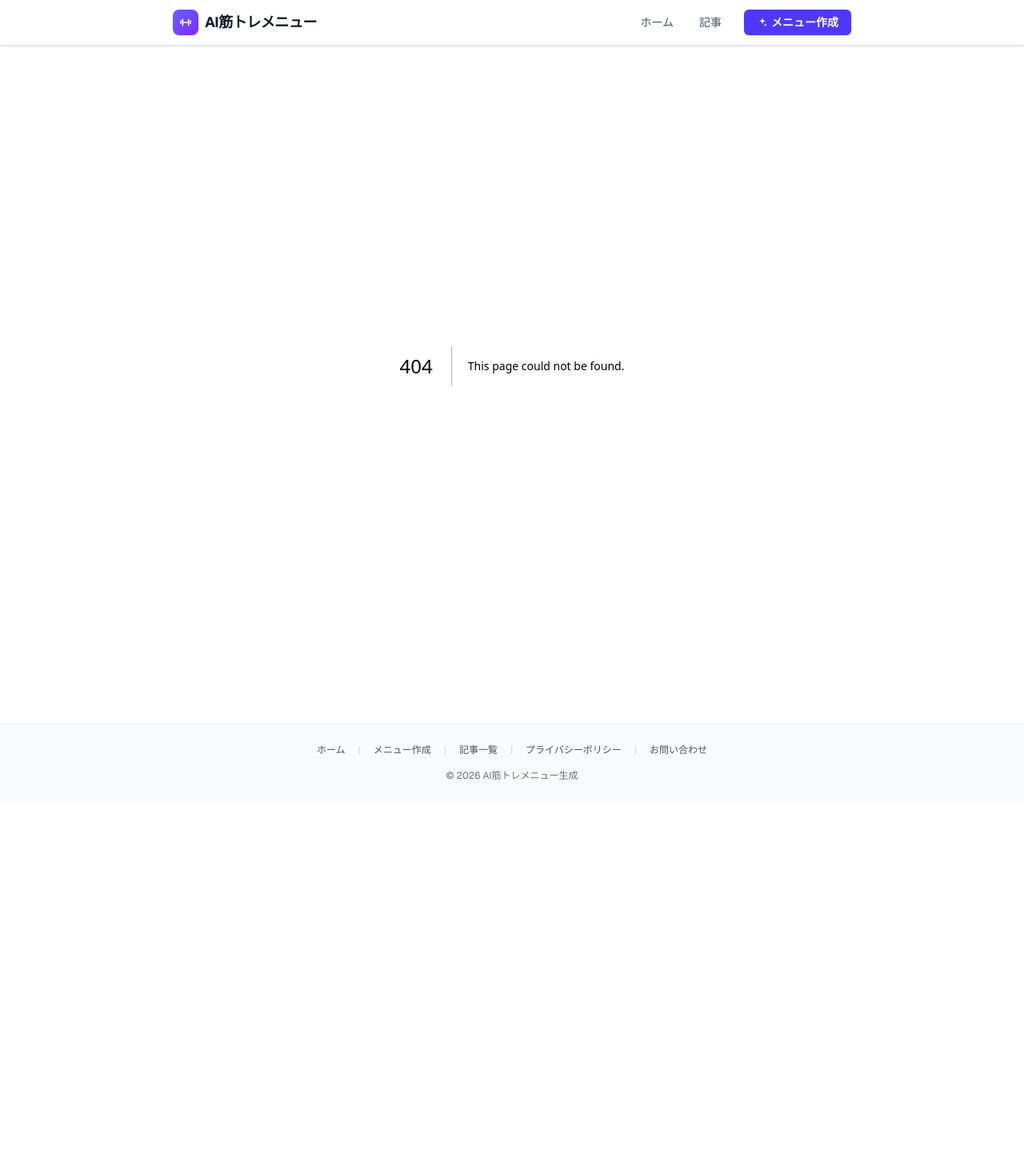
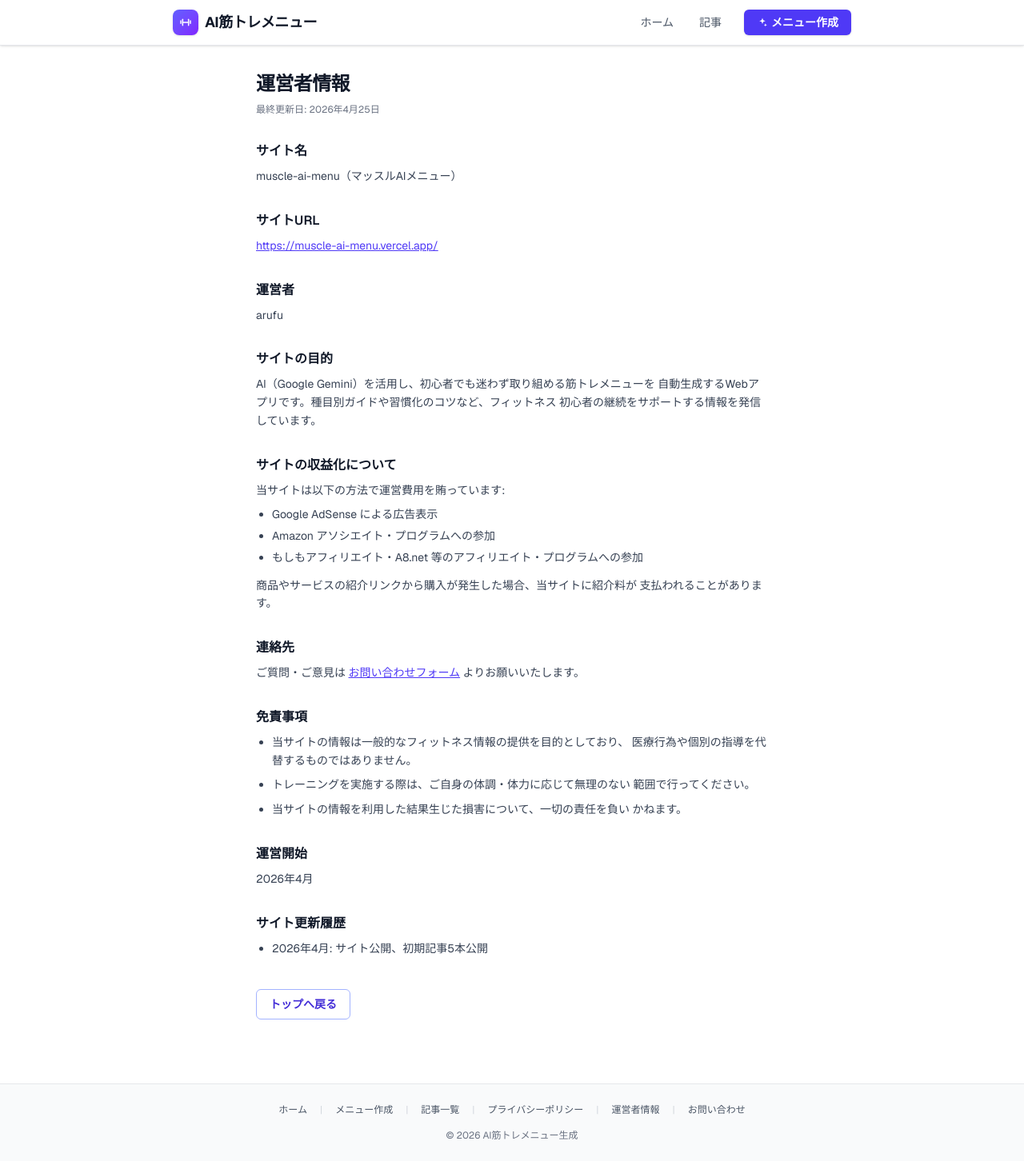
Before and after one commit to divnaoki/muscle-ai-menu, a Next.js app: page /about in a window 1280 px wide. Before the commit this address had no page. Shown: the whole page at 80% size. Before the commit the page ends 1002 px from the top, so only its background shows below. Built offline with nearby package versions, Linux system fonts and the light colour scheme.

Commit message:
Aboutページ作成

```diff
--- /dev/null
+++ b/app/about/page.tsx
@@ -0,0 +1,132 @@
+import type { Metadata } from "next";
+import Link from "next/link";
+
+export const metadata: Metadata = {
+  title: "運営者情報 | muscle-ai-menu",
+  description:
+    "muscle-ai-menu の運営者情報、サイトの目的、収益化方針、免責事項について。",
+};
+
+const SITE_URL = "https://muscle-ai-menu.vercel.app/";
+const CONTACT_PATH = "/contact";
+
+export default function AboutPage() {
+  return (
+    <main className="mx-auto max-w-2xl px-4 py-8">
+      <header className="mb-8">
+        <h1 className="text-2xl font-bold tracking-tight text-gray-900">
+          運営者情報
+        </h1>
+        <p className="mt-2 text-xs text-gray-500">最終更新日: 2026年4月25日</p>
+      </header>
+
+      <div className="space-y-8 text-sm leading-relaxed text-gray-700">
+        <section>
+          <h2 className="mb-2 text-base font-semibold text-gray-900">サイト名</h2>
+          <p>muscle-ai-menu（マッスルAIメニュー）</p>
+        </section>
+
+        <section>
+          <h2 className="mb-2 text-base font-semibold text-gray-900">サイトURL</h2>
+          <p>
+            <a
+              href={SITE_URL}
+              target="_blank"
+              rel="noopener noreferrer"
+              className="text-indigo-600 underline hover:text-indigo-800"
+            >
+              {SITE_URL}
+            </a>
+          </p>
+        </section>
+
+        <section>
+          <h2 className="mb-2 text-base font-semibold text-gray-900">運営者</h2>
+          <p>arufu</p>
+        </section>
+
+        <section>
+          <h2 className="mb-2 text-base font-semibold text-gray-900">
+            サイトの目的
+          </h2>
+          <p>
+            AI（Google Gemini）を活用し、初心者でも迷わず取り組める筋トレメニューを
+            自動生成するWebアプリです。種目別ガイドや習慣化のコツなど、フィットネス
+            初心者の継続をサポートする情報を発信しています。
+          </p>
+        </section>
+
+        <section>
+          <h2 className="mb-2 text-base font-semibold text-gray-900">
+            サイトの収益化について
+          </h2>
+          <p>当サイトは以下の方法で運営費用を賄っています:</p>
+          <ul className="mt-2 list-disc space-y-1 pl-5">
+            <li>Google AdSense による広告表示</li>
+            <li>Amazon アソシエイト・プログラムへの参加</li>
+            <li>もしもアフィリエイト・A8.net 等のアフィリエイト・プログラムへの参加</li>
+          </ul>
+          <p className="mt-3">
+            商品やサービスの紹介リンクから購入が発生した場合、当サイトに紹介料が
+            支払われることがあります。
+          </p>
+        </section>
+
+        <section>
+          <h2 className="mb-2 text-base font-semibold text-gray-900">連絡先</h2>
+          <p>
+            ご質問・ご意見は{" "}
+            <Link
+              href={CONTACT_PATH}
+              className="text-indigo-600 underline hover:text-indigo-800"
+            >
+              お問い合わせフォーム
+            </Link>{" "}
+            よりお願いいたします。
+          </p>
+        </section>
+
+        <section>
+          <h2 className="mb-2 text-base font-semibold text-gray-900">免責事項</h2>
+          <ul className="list-disc space-y-2 pl-5">
+            <li>
+              当サイトの情報は一般的なフィットネス情報の提供を目的としており、
+              医療行為や個別の指導を代替するものではありません。
+            </li>
+            <li>
+              トレーニングを実施する際は、ご自身の体調・体力に応じて無理のない
+              範囲で行ってください。
+            </li>
+            <li>
+              当サイトの情報を利用した結果生じた損害について、一切の責任を負い
+              かねます。
+            </li>
+          </ul>
+        </section>
+
+        <section>
+          <h2 className="mb-2 text-base font-semibold text-gray-900">運営開始</h2>
+          <p>2026年4月</p>
+        </section>
+
+        <section>
+          <h2 className="mb-2 text-base font-semibold text-gray-900">
+            サイト更新履歴
+          </h2>
+          <ul className="list-disc space-y-1 pl-5">
+            <li>2026年4月: サイト公開、初期記事5本公開</li>
+          </ul>
+        </section>
+      </div>
+
+      <div className="mt-10">
+        <Link
+          href="/"
+          className="inline-block rounded-md border border-indigo-300 bg-white px-4 py-2 text-sm font-semibold text-indigo-700 hover:bg-indigo-50"
+        >
+          トップへ戻る
+        </Link>
+      </div>
+    </main>
+  );
+}
--- a/app/components/SiteFooter.tsx
+++ b/app/components/SiteFooter.tsx
@@ -32,6 +32,12 @@ export function SiteFooter() {
           <span className="text-gray-300" aria-hidden="true">
             |
           </span>
+          <Link href="/about" className="hover:text-indigo-700 hover:underline">
+            運営者情報
+          </Link>
+          <span className="text-gray-300" aria-hidden="true">
+            |
+          </span>
           <Link href="/contact" className="hover:text-indigo-700 hover:underline">
             お問い合わせ
           </Link>
```
